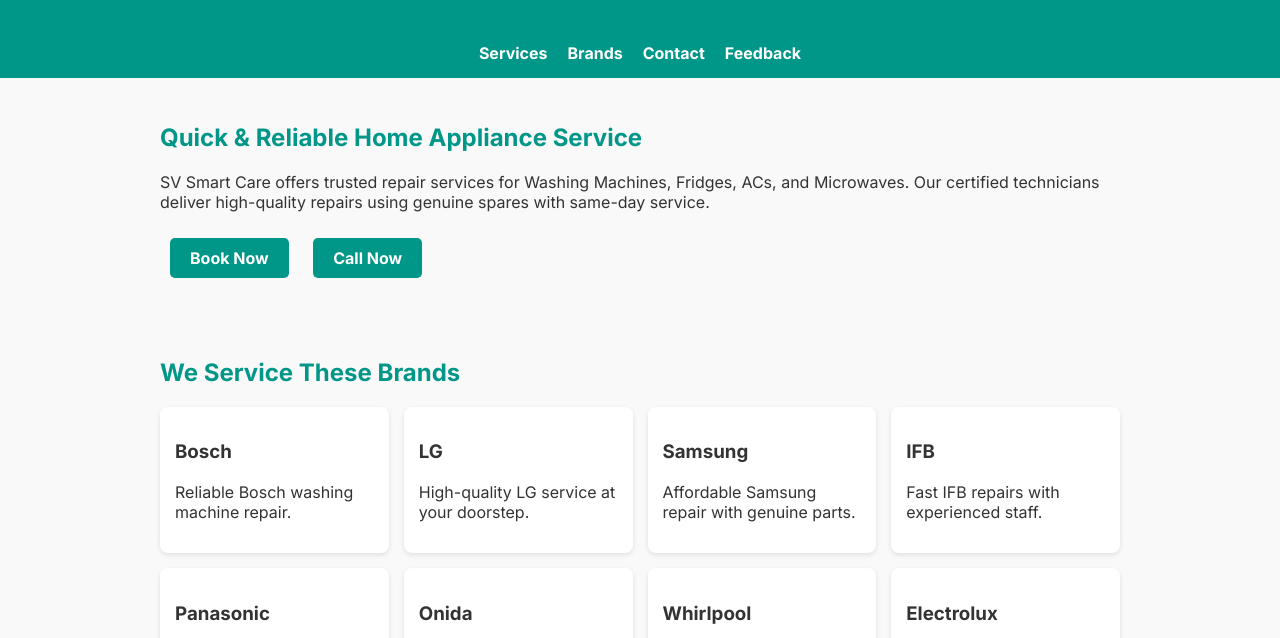
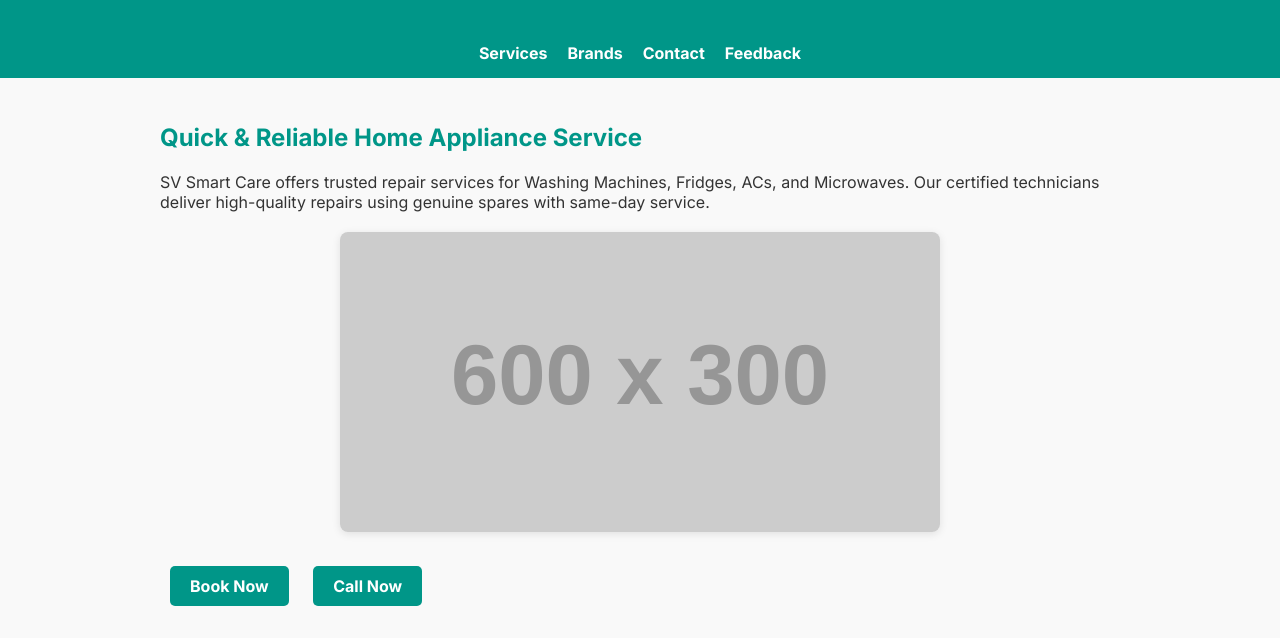
Before and after one commit to SvHomeCare/SV_Smart_Care, a plain HTML site: page index.html in a window 1280 px wide. Shown: the part 120-758 px from the top of the page. Drawn offline with Linux system fonts and the light colour scheme; placeholder pictures from the web are drawn by us.

Commit message:
Update index.html

```diff
--- a/index.html
+++ b/index.html
@@ -109,6 +109,12 @@
   <section class="hero">
     <h2>Quick & Reliable Home Appliance Service</h2>
     <p>SV Smart Care offers trusted repair services for Washing Machines, Fridges, ACs, and Microwaves. Our certified technicians deliver high-quality repairs using genuine spares with same-day service.</p>
+
+    <!-- Dynamic Image -->
+    <div style="text-align:center; margin: 20px 0;">
+      <img id="dynamic-image" src="https://via.placeholder.com/600x300?text=Washing+Machine+Repair" alt="Service Image" style="width:100%; max-width:600px; border-radius: 8px; box-shadow: 0 2px 8px rgba(0,0,0,0.1);" />
+    </div>
+
     <div class="cta">
       <a href="#contact">Book Now</a>
       <a href="tel:6385255152">Call Now</a>
@@ -155,5 +161,22 @@
   <footer>
     &copy; 2025 SV Smart Care – All rights reserved.
   </footer>
+
+  <script>
+    const images = [
+      "https://via.placeholder.com/600x300?text=Washing+Machine+Repair",
+      "https://via.placeholder.com/600x300?text=Fridge+Service",
+      "https://via.placeholder.com/600x300?text=AC+Repair",
+      "https://via.placeholder.com/600x300?text=Microwave+Service"
+    ];
+
+    let currentIndex = 0;
+    const dynamicImage = document.getElementById("dynamic-image");
+
+    setInterval(() => {
+      currentIndex = (currentIndex + 1) % images.length;
+      dynamicImage.src = images[currentIndex];
+    }, 3000); // change image every 3 seconds
+  </script>
 </body>
 </html>
```
